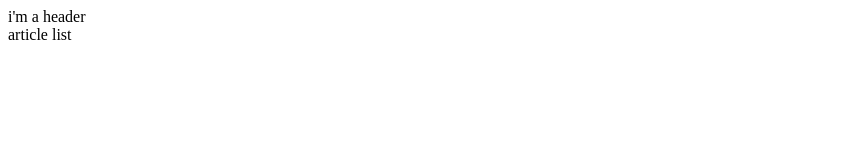
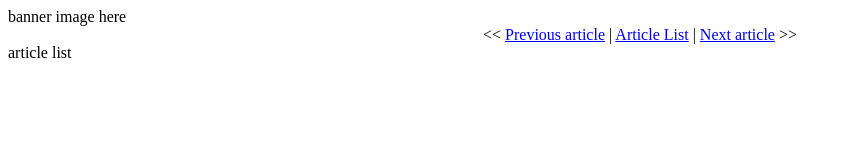
Before and after one commit to MK-DlR/blog-api, a plain HTML site: page public/article-list.html in a window 1280 px wide. Shown: the whole page, without its empty margins (0-851 px from the left). Drawn offline with Linux system fonts and the light colour scheme; no server answers.

Commit message:
style: add style link to all html pages
set up basic header layout

```diff
--- a/public/article-list.html
+++ b/public/article-list.html
@@ -6,6 +6,7 @@
     <meta charset="UTF-8">
     <meta name="viewport" content="width=device-width, initial-scale=1.0">
     <title>Article List</title>
+    <link rel="stylesheet" href="style.css">
 </head>
 <body>
     <div id="header"></div>
--- a/public/partials/header.html
+++ b/public/partials/header.html
@@ -1,5 +1,11 @@
 <!-- public/partials/header.html -->
 
-<!-- shared header for all pages -->
+<div>banner image here</div>
 
-<div>i'm a header</div>
+<header class="nav">
+    <<
+  <a id="prev-article" href="#">Previous article</a> |
+  <a href="article-list.html">Article List</a> |
+  <a id="next-article" href="#">Next article</a>
+  >>
+</header>
--- a/public/style.css
+++ b/public/style.css
@@ -1 +1,5 @@
 /* public/style.css */
+
+.nav {
+    text-align: center;
+}
```
Also changed, not shown: public/index.html (+1 -1 lines), public/post-details.html (+1 -0 lines).
